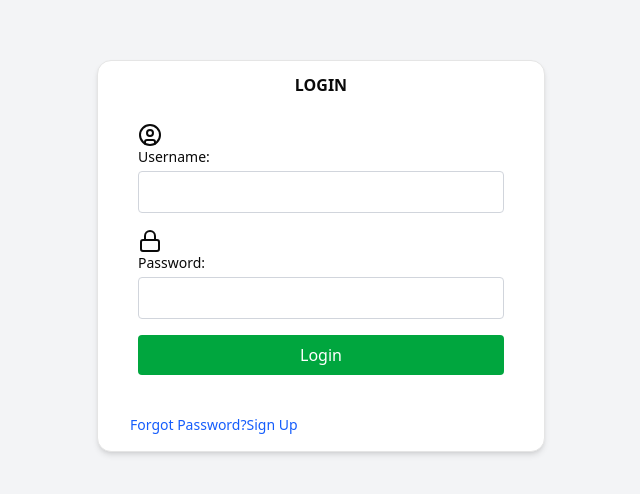
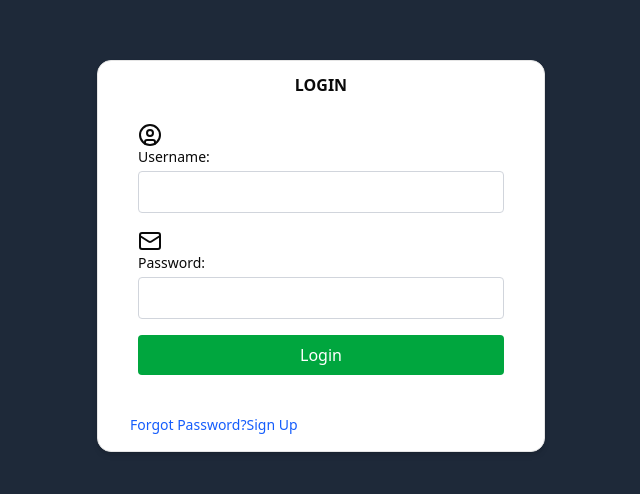
Before and after one commit to joe-nguwo/MBEKA-TRUST-SCHOOL-SYSTEM, a React (Vite) app: page / in a window 1280 px wide. Shown: the part 144-638 px from the top of the page, without its empty margins (319-959 px from the left). Built offline with nearby package versions, Linux system fonts and the light colour scheme.

Commit message:
added the required attribute to the form fields to avoid empty values

```diff
--- a/src/App.tsx
+++ b/src/App.tsx
@@ -1,15 +1,25 @@
+import { useState } from "react";
+import { type ThemeColurs } from "./context/settings.ts";
 import { Routes, Route } from "react-router-dom";
-import Loginpage from '@/pages/login/login.tsx';
-import Registerpage from '@/pages/login/register.tsx';
+import Loginpage from "@/pages/login/login.tsx";
+import Registerpage from "@/pages/login/register.tsx";
 import Index from "./pages/dashboard/index.tsx";
+import { ColurContext } from "./context/settings.ts";
 
 function App() {
+  const [value,setValue] = useState<ThemeColurs>("red")
+  function  setTheme(){
+    setValue((value)=> (value == "red"?"black":"red"))
+
+  }
   return (
-    <Routes>
-      <Route path="/" element={<Loginpage />} />
-      <Route path="/register" element={<Registerpage />} />
-      <Route path="/auth/dashboard" element={<Index  />} />
-    </Routes>
+    <ColurContext.Provider value={{ theme: value, setTheme: () => {setTheme()} }}>
+      <Routes>
+        <Route path="/" element={<Loginpage />} />
+        <Route path="/register" element={<Registerpage />} />
+        <Route path="/auth/dashboard" element={<Index />} />
+      </Routes>
+    </ColurContext.Provider>
   );
 }
 
--- a/src/context/settings.ts
+++ b/src/context/settings.ts
@@ -8,4 +8,4 @@ export interface ThemeInterface {
     setTheme: ( )=> void
 }
 
-export const context = createContext<undefined | ThemeInterface>
+export const ColurContext = createContext<undefined | ThemeInterface>(undefined)
--- a/src/index.css
+++ b/src/index.css
@@ -1,6 +1,5 @@
 @import "tailwindcss";
 @import "tw-animate-css";
-
 
 @custom-variant dark (&:is(.dark *));
 
@@ -134,5 +133,6 @@
   }
   body {
     @apply bg-background text-foreground;
+
   }
 }
--- a/src/pages/login/login.tsx
+++ b/src/pages/login/login.tsx
@@ -1,7 +1,8 @@
 import { useMutation } from "@tanstack/react-query";
 import { Link, useNavigate } from "react-router-dom";
-import React, { useState } from "react";
-import { Lock, CircleUser } from "lucide-react";
+import React, { useState} from "react";
+
+import { Mail, CircleUser } from "lucide-react";
 import {
   Card,
   CardAction,
@@ -15,6 +16,7 @@ import api from "../../services/endpoint.ts";
 
 function Loginpage() {
   const navigate = useNavigate();
+
   const [values, setValue] = useState({
     name: "",
     email: "",
@@ -47,7 +49,7 @@ function Loginpage() {
   }
 
   return (
-    <main className="flex items-center justify-center min-h-screen bg-gray-100">
+<main className="flex items-center justify-center min-h-screen bg-gray-800">
       <Card className="w-full max-w-md p-4 shadow-md">
         <CardHeader>
           <CardTitle className="text-center">LOGIN</CardTitle>
@@ -73,7 +75,7 @@ function Loginpage() {
 
             <div className="flex flex-col">
               <label htmlFor="password" className="mb-1 text-sm font-medium">
-                <Lock></Lock>
+               <Mail></Mail>
                 Password:
               </label>
               <input
--- a/src/pages/login/register.tsx
+++ b/src/pages/login/register.tsx
@@ -1,7 +1,7 @@
 import { useMutation } from "@tanstack/react-query";
 import { Link, useNavigate } from "react-router-dom";
 import React, { useState } from "react";
-import { Lock, CircleUser } from "lucide-react";
+import { Lock, CircleUser, Mail} from "lucide-react";
 import {
   Card,
   CardAction,
@@ -48,7 +48,7 @@ function Register() {
   }
 
   return (
-    <main className="flex items-center justify-center min-h-screen bg-gray-100">
+   <main className="flex items-center justify-center min-h-screen bg-gray-800">
       <Card className="w-full max-w-md p-4 shadow-md">
         <CardHeader>
           <CardTitle className="text-center">REGISTER</CardTitle>
@@ -70,12 +70,13 @@ function Register() {
                 id="username"
                 name="name"
                 className="border border-gray-300 rounded px-3 py-2 focus:outline-none focus:ring-2 focus:ring-blue-500"
+                required
               />
             </div>
 
             <div className="flex flex-col">
               <label htmlFor="email" className="mb-1 text-sm font-medium">
-                Email:
+                < Mail /> Email:
               </label>
               <input
                 type="email"
@@ -84,6 +85,7 @@ function Register() {
                 id="email"
                 name="email"
                 className="border border-gray-300 rounded px-3 py-2 focus:outline-none focus:ring-2 focus:ring-blue-500"
+                required
               />
             </div>
 
@@ -98,6 +100,7 @@ function Register() {
                 id="password"
                 name="password"
                 className="border border-gray-300 rounded px-3 py-2 focus:outline-none focus:ring-2 focus:ring-blue-500"
+                required
               />
             </div>
 
```
Also changed, not shown: src/main.tsx (+11 -14 lines).
